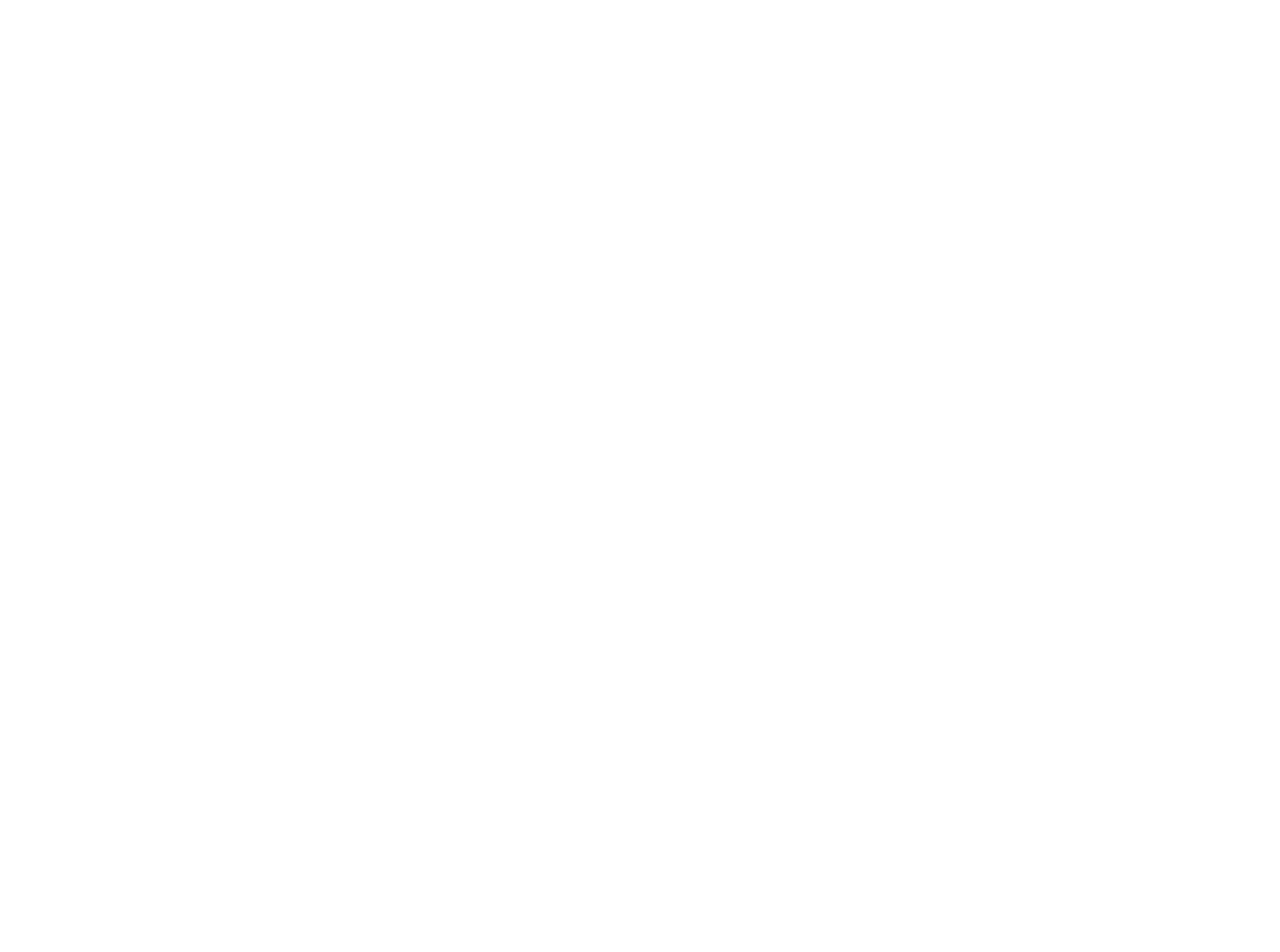
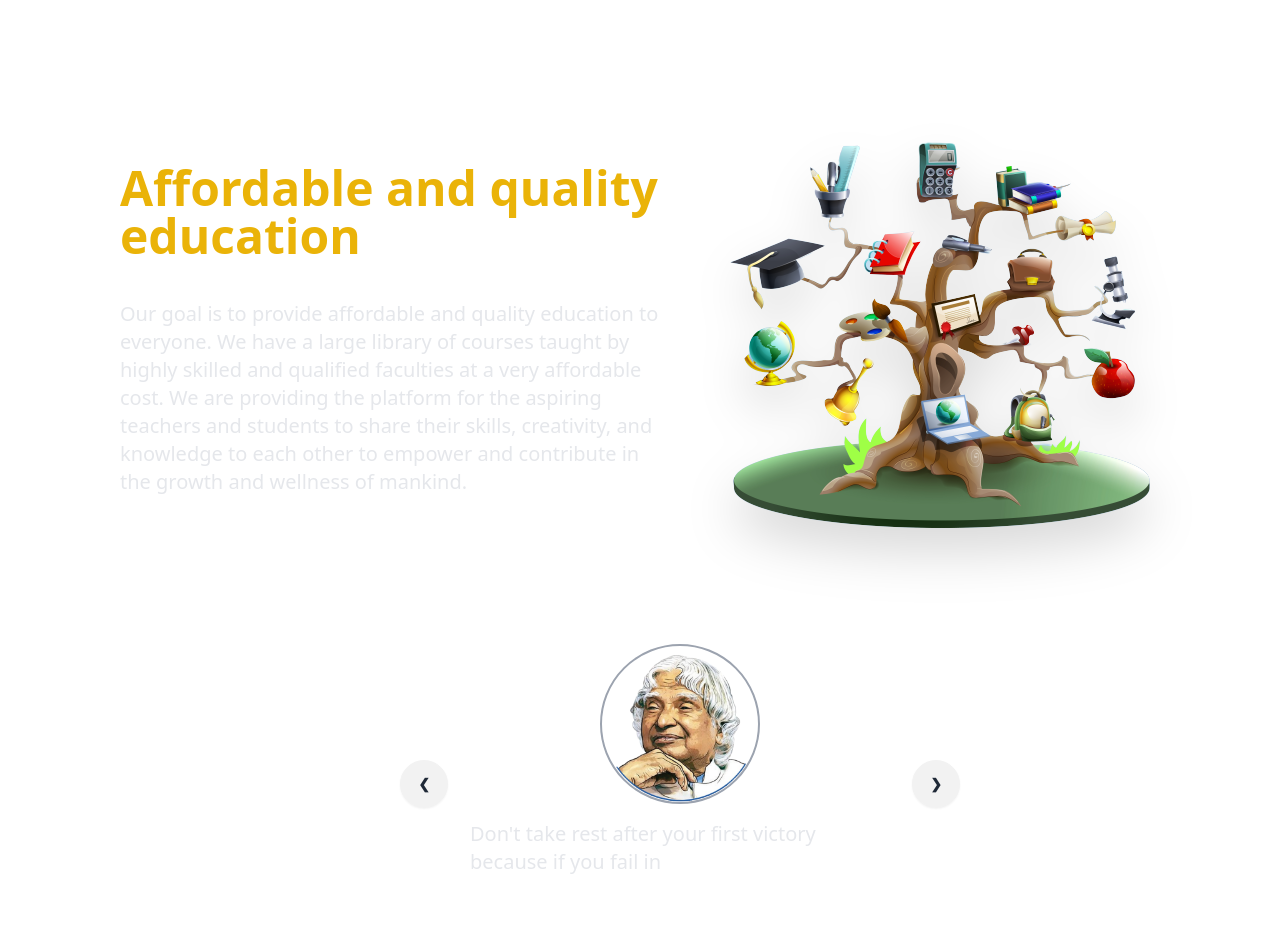
Before and after one commit to ankitkumar748846/Full_Stack_Project, a React (Vite) app in the folder client/: page /about in a window 1280 px wide. Before the commit this address had no page. Shown: the top 952 px of the page. Before the commit the page ends 800 px from the top, so only its background shows below. Built offline with nearby package versions, Linux system fonts and the light colour scheme.

Commit message:
Added about us page and fixed sidebar login signup button

```diff
--- a/client/src/App.jsx
+++ b/client/src/App.jsx
@@ -1,12 +1,14 @@
-import {Route, Routes} from "react-router-dom";
+import { Route, Routes } from "react-router-dom";
 import HomePage from "./Pages/HomePage";
+import AboutUs from "./Pages/AboutUs";
 
 function App() {
   return (
     <>
-       <Routes>
-        <Route path="/" element={<HomePage/>} />
-       </Routes>
+      <Routes>
+        <Route path="/" element={<HomePage />} />
+        <Route path="/about" element={<AboutUs />} />
+      </Routes>
     </>
   );
 }
--- a/client/src/Layouts/HomeLayout.jsx
+++ b/client/src/Layouts/HomeLayout.jsx
@@ -53,7 +53,7 @@
         <div className="drawer-side w-0">
           <label htmlFor="my-drawer" className="drawer-overlay"></label>
           <ul className="menu p-4 w-48 h-[100%] sm:w-80 bg-base-200 text-base-content relative">
-            <li classnName="w-fit absolute right-2 z-50">
+            <li className="w-fit absolute right-2 z-50">
               <button onClick={hideDrawer}>
                 <AiFillCloseCircle size={24} />
               </button>
@@ -85,7 +85,7 @@
             </li>
 
             {!isLoggesIn && (
-              <li className="absolute bottom-4 w-[90%]">
+              <li className="absolute  bottom-4 w-[90%]">
                 <div className="w-full flex items-center justify-center">
                   <button className="btn-primary px-4 py-1 font-semibold rounded-md w-full">
                     <Link to="/login">Login</Link>
--- /dev/null
+++ b/client/src/Pages/AboutUs.jsx
@@ -0,0 +1,159 @@
+import HomeLayout from "../Layouts/HomeLayout";
+import aboutMainImage from "../Assets/Images/aboutMainImage.png";
+import apj from "../Assets/Images/apj.png";
+import billGates from "../Assets/Images/billGates.png";
+import einstein from "../Assets/Images/einstein.png";
+import nelsonMandela from "../Assets/Images/nelsonMandela.png";
+import steveJobs from "../Assets/Images/steveJobs.png";
+
+function AboutUs() {
+  return (
+    <HomeLayout>
+      <div className="pl-20 pt-20 flex flex-col text-white">
+        <div className="flex items-center gap-5 mx-10">
+          <section className="w-1/2 space-y-10">
+            <h1 className="text-5xl text-yellow-500 font-semibold">
+              Affordable and quality education
+            </h1>
+            <p className="text-xl text-gray-200">
+              Our goal is to provide affordable and quality education to
+              everyone. We have a large library of courses taught by highly
+              skilled and qualified faculties at a very affordable cost. We are
+              providing the platform for the aspiring teachers and students to
+              share their skills, creativity, and knowledge to each other to
+              empower and contribute in the growth and wellness of mankind.
+            </p>
+          </section>
+
+          <div className="w-1/2">
+            <img
+              id="test1"
+              style={{ filter: "drop-shadow(0px 10px 10px rgb(0,0,0));" }}
+              alt="about main image"
+              className="drop-shadow-2xl"
+              src={aboutMainImage}
+            />
+          </div>
+        </div>
+
+        <div className="carousel w-1/2 my-16 m-auto">
+          <div id="slide1" className="carousel-item relative w-full">
+            <div className="flex flex-col items-center justify-center gap-4 px-[15%]">
+              <img
+                src={apj}
+                className="w-40 rounded-full border-2 border-gray-400"
+              />
+              <p className="text-xl text-gray-200">
+                {
+                  "Don't take rest after your first victory because if you fail in"
+                }
+              </p>
+              <h3 className="text-2xl font-semibold">APJ Abdul Kalam</h3>
+              <div className="absolute  flex justify-between transform -translate-y-1/2 left-5 right-5 top-1/2">
+                <a href="#slide5" className="btn btn-circle">
+                  ❮
+                </a>
+                <a href="#slide2" className="btn btn-circle">
+                  ❯
+                </a>
+              </div>
+            </div>
+          </div>
+
+          <div id="slide2" className="carousel-item relative w-full">
+            <div className="flex flex-col items-center justify-center gap-4 px-[15%]">
+              <img
+                src={nelsonMandela}
+                className="w-40 rounded-full border-2 border-gray-400"
+              />
+              <p className="text-xl text-gray-200">
+                {
+                  "Don't take rest after your first victory because if you fail in"
+                }
+              </p>
+              <h3 className="text-2xl font-semibold">APJ Abdul Kalam</h3>
+              <div className="absolute flex justify-between transform -translate-y-1/2 left-5 right-5 top-1/2">
+                <a href="#slide1" className="btn btn-circle">
+                  ❮
+                </a>
+                <a href="#slide3" className="btn btn-circle">
+                  ❯
+                </a>
+              </div>
+            </div>
+          </div>
+
+          <div id="slide3" className="carousel-item relative w-full">
+            <div className="flex flex-col items-center justify-center gap-4 px-[15%]">
+              <img
+                src={einstein}
+                className="w-40 rounded-full border-2 border-gray-400"
+              />
+              <p className="text-xl text-gray-200">
+                {
+                  "Don't take rest after your first victory because if you fail in"
+                }
+              </p>
+              <h3 className="text-2xl font-semibold">APJ Abdul Kalam</h3>
+              <div className="absolute flex justify-between transform -translate-y-1/2 left-5 right-5 top-1/2">
+                <a href="#slide2" className="btn btn-circle">
+                  ❮
+                </a>
+                <a href="#slide4" className="btn btn-circle">
+                  ❯
+                </a>
+              </div>
+            </div>
+          </div>
+
+          <div id="slide4" className="carousel-item relative w-full">
+            <div className="flex flex-col items-center justify-center gap-4 px-[15%]">
+              <img
+                src={billGates}
+                className="w-40 rounded-full border-2 border-gray-400"
+              />
+              <p className="text-xl text-gray-200">
+                {
+                  "Don't take rest after your first victory because if you fail in"
+                }
+              </p>
+              <h3 className="text-2xl font-semibold">APJ Abdul Kalam</h3>
+              <div className="absolute flex justify-between transform -translate-y-1/2 left-5 right-5 top-1/2">
+                <a href="#slide3" className="btn btn-circle">
+                  ❮
+                </a>
+                <a href="#slide5" className="btn btn-circle">
+                  ❯
+                </a>
+              </div>
+            </div>
+          </div>
+
+          <div id="slide5" className="carousel-item relative w-full">
+            <div className="flex flex-col items-center justify-center gap-4 px-[15%]">
+              <img
+                src={steveJobs}
+                className="w-40 rounded-full border-2 border-gray-400"
+              />
+              <p className="text-xl text-gray-200">
+                {
+                  "Don't take rest after your first victory because if you fail in"
+                }
+              </p>
+              <h3 className="text-2xl font-semibold">APJ Abdul Kalam</h3>
+              <div className="absolute flex justify-between transform -translate-y-1/2 left-5 right-5 top-1/2">
+                <a href="#slide4" className="btn btn-circle">
+                  ❮
+                </a>
+                <a href="#slide1" className="btn btn-circle">
+                  ❯
+                </a>
+              </div>
+            </div>
+          </div>
+        </div>
+      </div>
+    </HomeLayout>
+  );
+}
+export default AboutUs;
```
